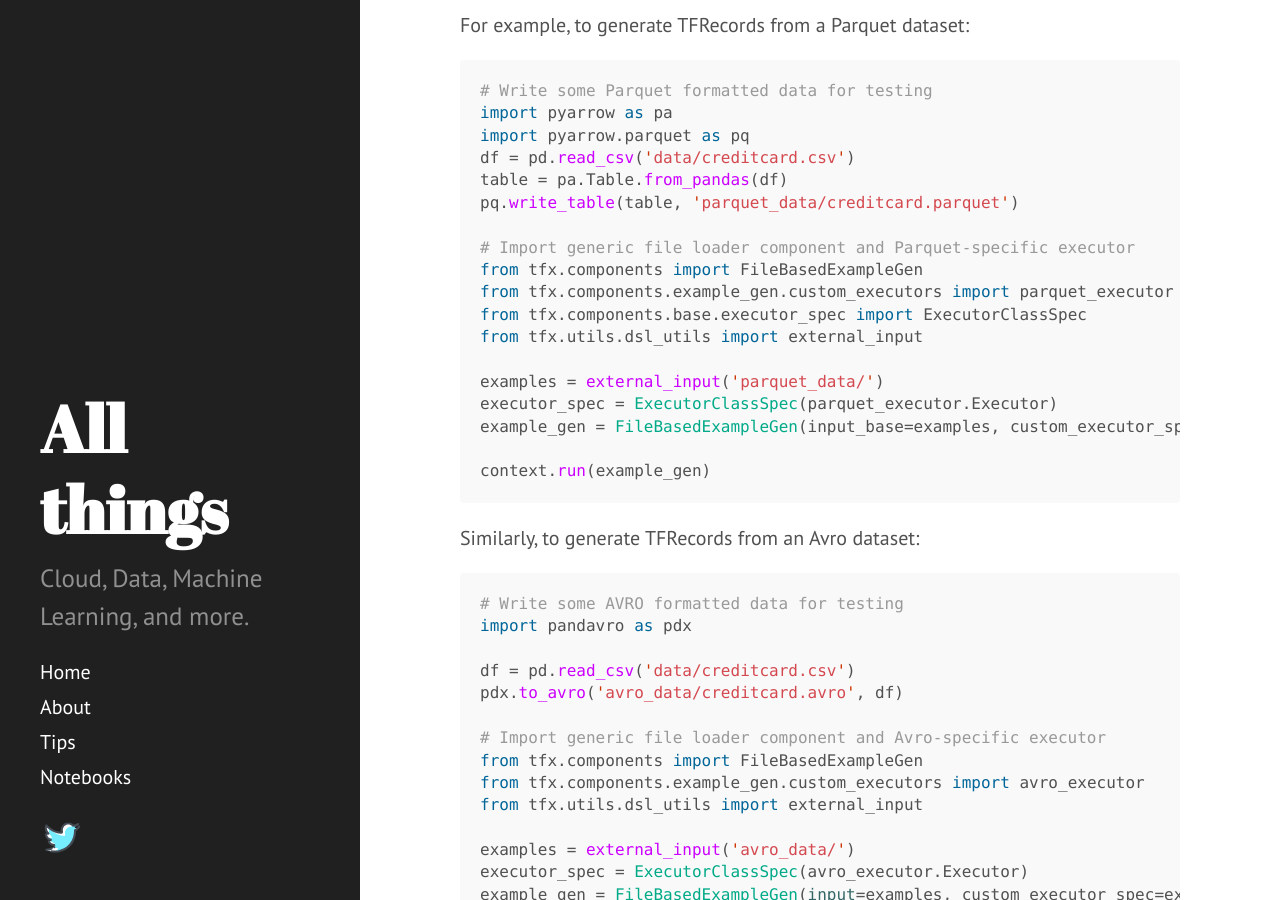
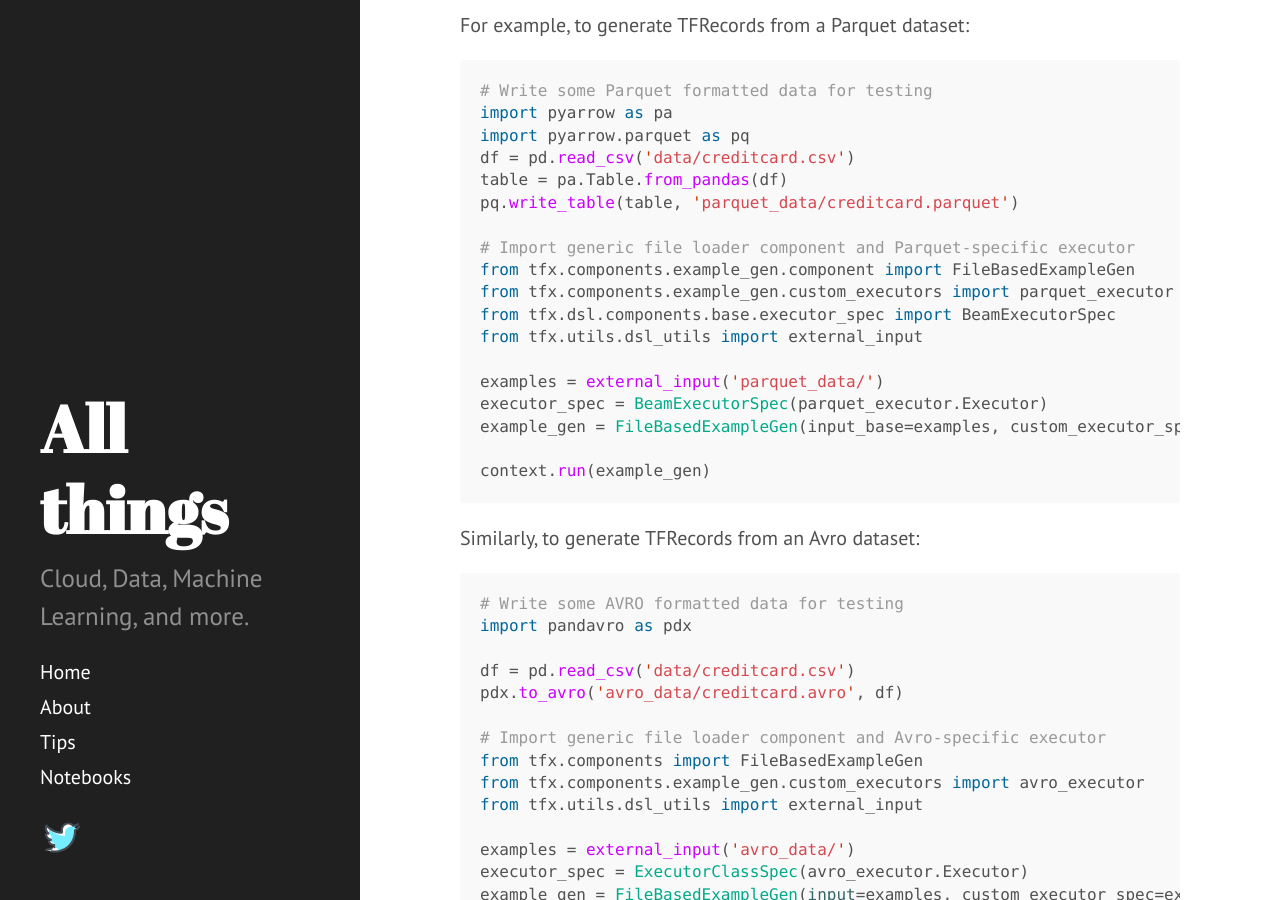
Before and after one commit to dzlab/dzlab.github.io, a Jekyll site: the page built from _posts/2020-09-13-tfx-data-ingestion.md, in a window 1280 px wide and 900 px high, scrolled down 4445 px. Built offline with Jekyll 4.4.1, drawn with Linux system fonts in a browser that asks for light colours; nearby versions of some CDN libraries; a script that is not in the unit is left out; the table of contents is made by our own code.

Commit message:
Update parquet executor spec (#31)

```diff
--- a/_posts/2020-09-13-tfx-data-ingestion.md
+++ b/_posts/2020-09-13-tfx-data-ingestion.md
@@ -147,13 +147,13 @@ table = pa.Table.from_pandas(df)
 pq.write_table(table, 'parquet_data/creditcard.parquet')
 
 # Import generic file loader component and Parquet-specific executor
-from tfx.components import FileBasedExampleGen
+from tfx.components.example_gen.component import FileBasedExampleGen
 from tfx.components.example_gen.custom_executors import parquet_executor
-from tfx.components.base.executor_spec import ExecutorClassSpec
+from tfx.dsl.components.base.executor_spec import BeamExecutorSpec
 from tfx.utils.dsl_utils import external_input
 
 examples = external_input('parquet_data/')
-executor_spec = ExecutorClassSpec(parquet_executor.Executor)
+executor_spec = BeamExecutorSpec(parquet_executor.Executor)
 example_gen = FileBasedExampleGen(input_base=examples, custom_executor_spec=executor_spec)
 
 context.run(example_gen)
```
